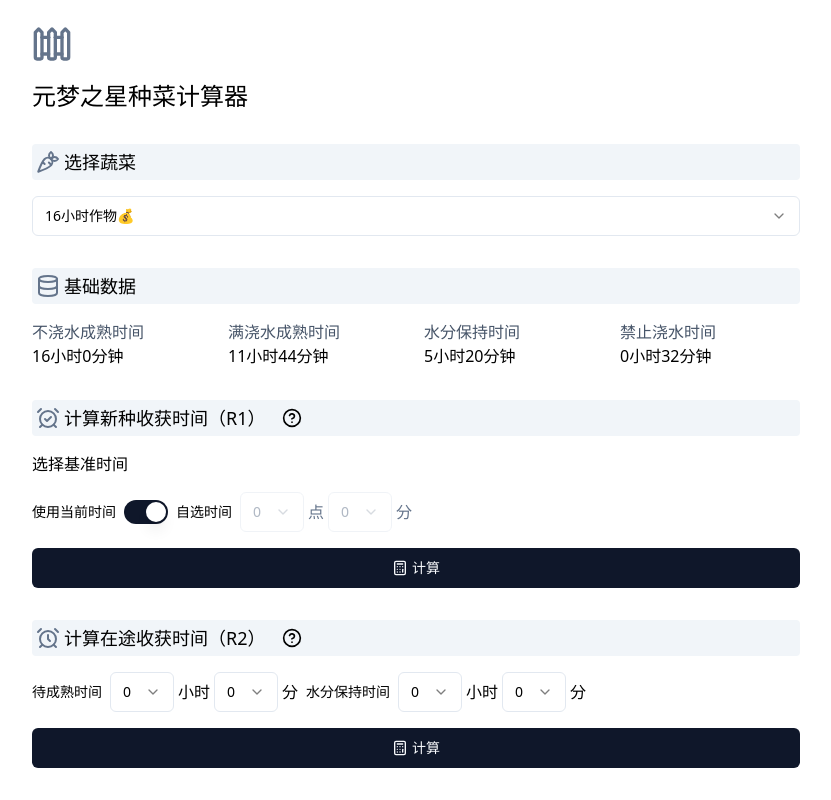
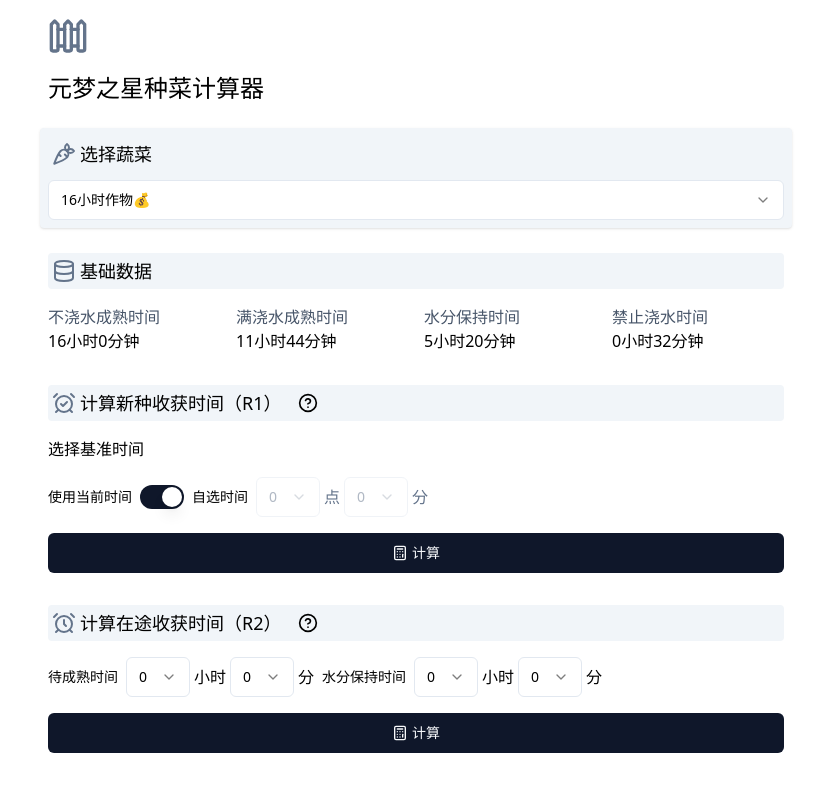
Before and after one commit to anson0370/ymzc-calculator, a Next.js app: page / in a window 1280 px wide. Shown: the whole page, without its empty margins (224-1055 px from the left). Built offline with nearby package versions, Linux system fonts and the light colour scheme.

Commit message:
some optimize

```diff
--- a/app/globals.css
+++ b/app/globals.css
@@ -1,3 +1,13 @@
 @tailwind base;
-  @tailwind components;
-  @tailwind utilities;
+@tailwind components;
+@tailwind utilities;
+
+@layer components {
+  .rainbow-text {
+    /* background-image: linear-gradient(90deg, #f6ad55, #fc8181, #f687b3, #6cb2eb, #7fdbca, #9ece6a, #f6ad55); */
+    background-image: linear-gradient(90deg, #eab308, #ef4444, #a855f7, #3b82f6, #06b6d4, #22c55e, #eab308);
+    background-clip: text;
+    -webkit-background-clip: text;
+    color: transparent;
+  }
+}
--- a/app/page.tsx
+++ b/app/page.tsx
@@ -180,10 +180,12 @@ export default function Home() {
 
   return (
     <main className="flex w-full min-h-screen flex-col items-center">
-      <div className="flex flex-col items-stretch gap-y-4 w-full max-w-3xl py-6 px-6 lg:px-0">
+      <div className="flex flex-col items-stretch gap-y-4 w-full max-w-3xl p-4">
         <FenceIcon className="w-10 h-10 text-slate-500" />
         <h1 className="text-2xl">元梦之星种菜计算器</h1>
-        <h2 className="text-lg p-1 rounded bg-slate-100 mt-4">
+        <div className="bg-white pt-2 pb-[1px] sticky top-0 z-10">
+          <div className="flex flex-col items-stretch gap-y-2 -mx-2 p-2 rounded bg-slate-100 shadow">
+            <h2 className="text-lg p-1">
               <CarrotIcon className="inline mr-1 -mt-1 w-6 h-6 text-slate-500" />
               <span>选择蔬菜</span>
             </h2>
@@ -199,7 +201,9 @@ export default function Home() {
                 ))}
               </SelectContent>
             </Select>
-        <h2 className="text-lg p-1 rounded bg-slate-100 mt-4">
+          </div>
+        </div>
+        <h2 className="text-lg p-1 rounded bg-slate-100 mt-2">
           <DatabaseIcon className="inline mr-1 -mt-1 w-6 h-6 text-slate-500" />
           <span>基础数据</span>
         </h2>
--- a/components/data-comps.tsx
+++ b/components/data-comps.tsx
@@ -1,10 +1,11 @@
 import { formatDate } from "@/lib/tools";
 import { ClacResult1, ClacResult2 } from "@/lib/types";
+import { cn } from "@/lib/utils";
 
-export function DataCeil({ title, data }: { title: string; data: string }) {
+export function DataCeil({ title, data, titleClassName }: { title: string; data: string; titleClassName?: string }) {
   return (
     <div className="flex flex-col items-start">
-      <div className="text-slate-600">{title}</div>
+      <div className={titleClassName ?? "text-slate-600"}>{title}</div>
       <div>{data}</div>
     </div>
   );
@@ -13,7 +14,7 @@ export function DataCeil({ title, data }: { title: string; data: string }) {
 export function R1Data({ result }: { result: ClacResult1 }) {
   return (
     <div className="w-full grid grid-cols-2 sm:grid-cols-4 gap-4">
-      <DataCeil title='满浇水收获时间' data={formatDate(result.fullWaterTime)} />
+      <DataCeil title='满浇水收获时间' titleClassName="font-bold rainbow-text" data={formatDate(result.fullWaterTime)} />
       <DataCeil title='只浇第一水收获时间' data={formatDate(result.oneWaterTime)} />
       <DataCeil title='倒二浇时间' data={formatDate(result.lastWaterTime)} />
     </div>
@@ -23,7 +24,7 @@ export function R1Data({ result }: { result: ClacResult1 }) {
 export function R2Data({ result }: { result: ClacResult2 }) {
   return (
     <div className="w-full grid grid-cols-2 sm:grid-cols-4 gap-4">
-      <DataCeil title='收获时间' data={formatDate(result.fullWaterTime)} />
+      <DataCeil title='收获时间' titleClassName="font-bold rainbow-text" data={formatDate(result.fullWaterTime)} />
       <DataCeil title='倒二浇时间' data={formatDate(result.lastWaterTime)} />
     </div>
   )
```
Lines whose indentation alone changed are shown as unchanged.
